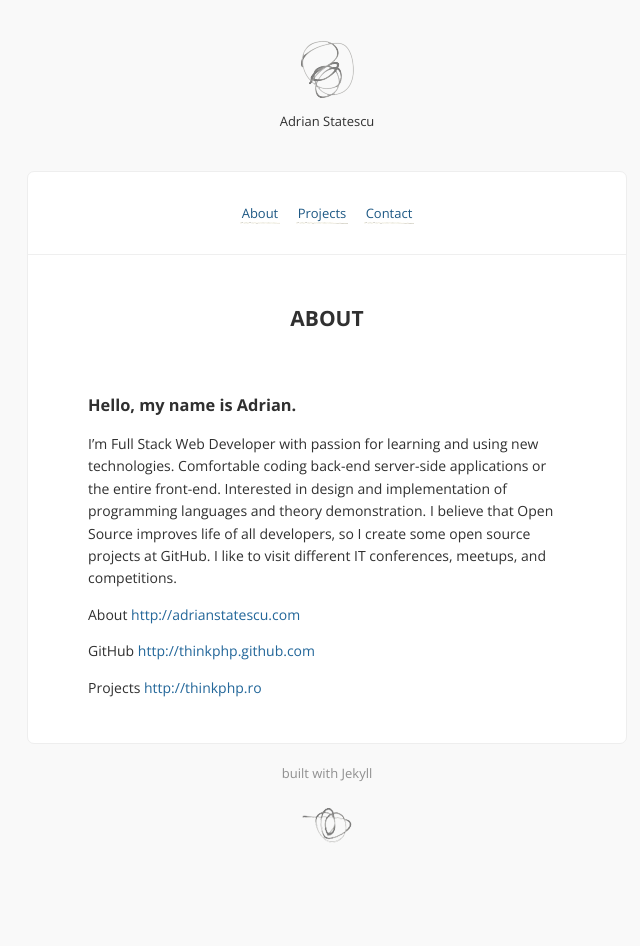
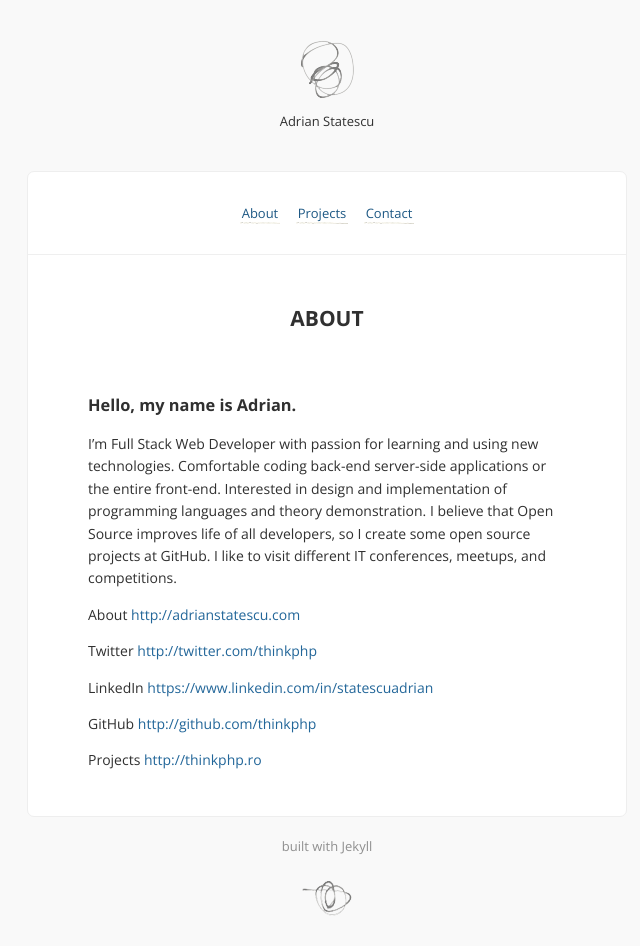
Before and after one commit to thinkphp/thinkphp.herokuapp.com, a Jekyll site: the page built from about.md, in a window 1280 px wide. Shown: the whole page, without its empty margins (313-953 px from the left). Built offline with Jekyll 4.4.1, drawn with Linux system fonts in a browser that asks for light colours; comment, search, counter and statistics services are not loaded; before the commit the page ends 900 px from its top, so only the background shows below that.

Commit message:
Update about.md

```diff
--- a/about.md
+++ b/about.md
@@ -9,5 +9,7 @@ permalink: /about/
 I'm Full Stack Web Developer with passion for learning and using new technologies. Comfortable coding back-end server-side applications or the entire front-end. Interested in design and implementation of programming languages and theory demonstration. I believe that Open Source improves life of all developers, so I create some open source projects at GitHub. I like to visit different IT conferences, meetups, and competitions.
 
 <p>About    <a href="http://adrianstatescu.com">http://adrianstatescu.com</a></p>
-<p>GitHub   <a href="http://thinkphp.github.com">http://thinkphp.github.com</a></p>
+<p>Twitter   <a href="http://twitter.com/thinkphp">http://twitter.com/thinkphp</a></p>
+<p>LinkedIn   <a href="https://www.linkedin.com/in/statescuadrian">https://www.linkedin.com/in/statescuadrian</a></p>
+<p>GitHub   <a href="http://github.com/thinkphp">http://github.com/thinkphp</a></p>
 <p>Projects <a href="http://thinkphp.ro">http://thinkphp.ro</a></p>
```
